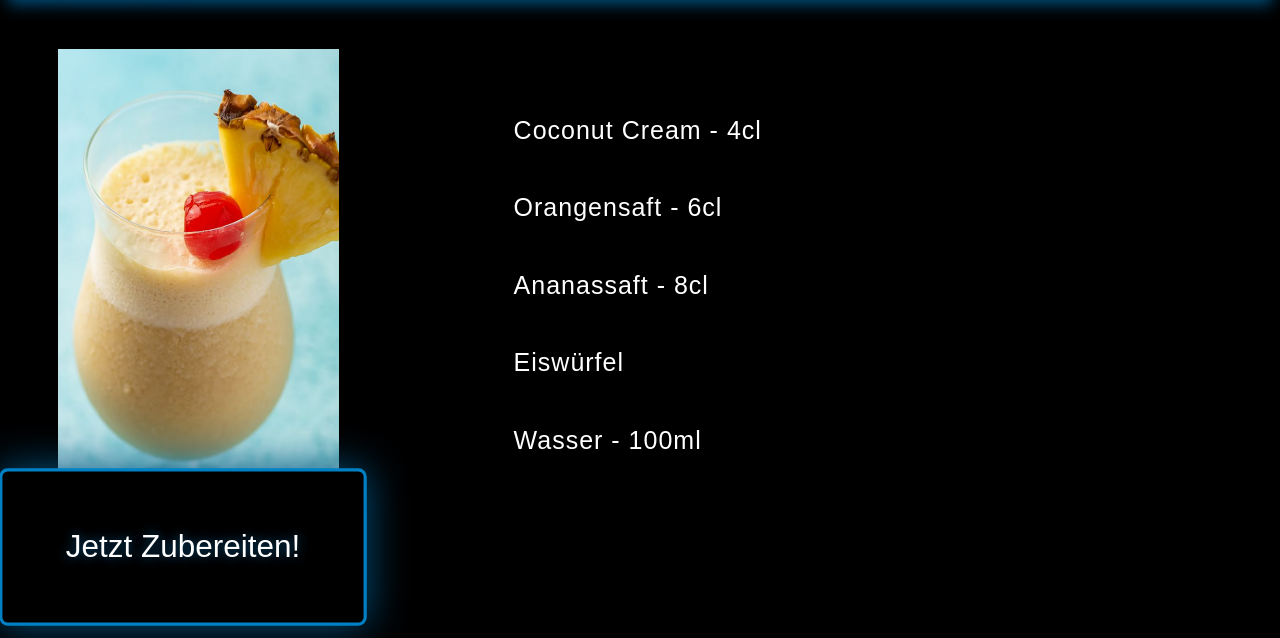
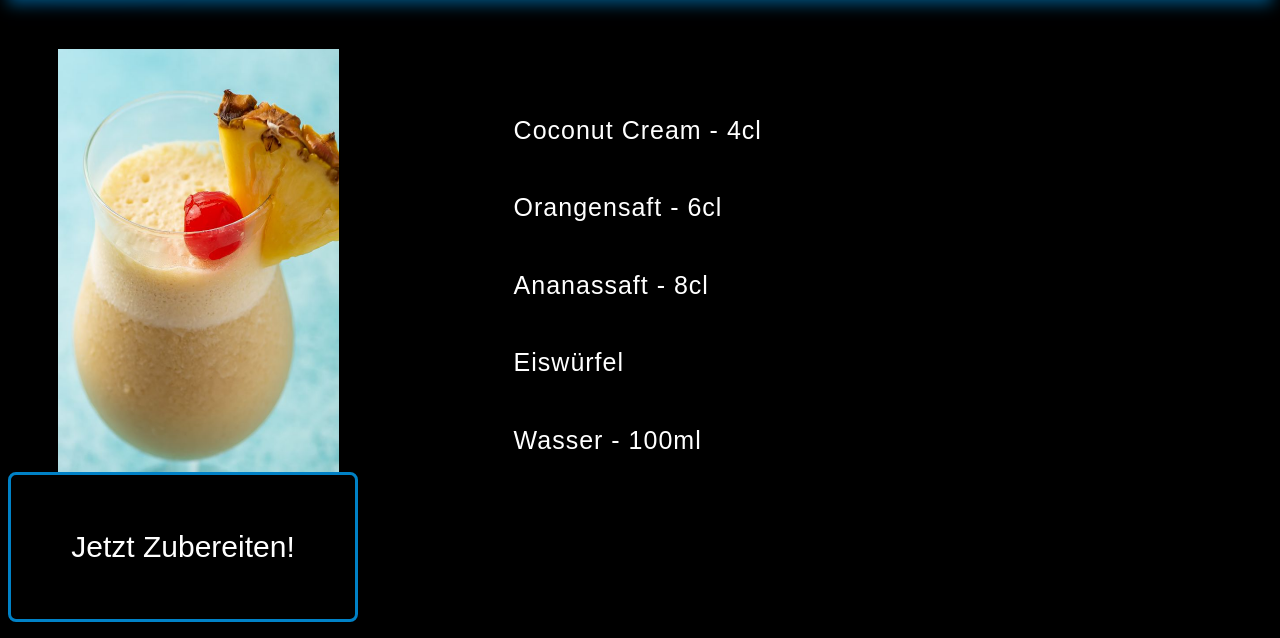
Before and after one commit to freshgamingYT/test, a Flask app: page /cocktail/1 in a window 1280 px wide, with the pointer over the restyled element. Shown: the part 162-800 px from the top of the page. Run offline with Flask 3, Linux system fonts and the light colour scheme; parts of the project's set-up code (start-up, migrations or seed data) failed here and were passed over.

Commit message:
Update styles.css

```diff
--- a/code/html/static/styles.css
+++ b/code/html/static/styles.css
@@ -139,9 +139,3 @@ body {
     align-items: center;
     justify-content: center;
 }
-
-.mixbutton:hover {
-    transform: scale(1.05);
-    box-shadow: 0 0 40px  #005380;
-    text-shadow: 0 0 10px  #005380;
-}
```
